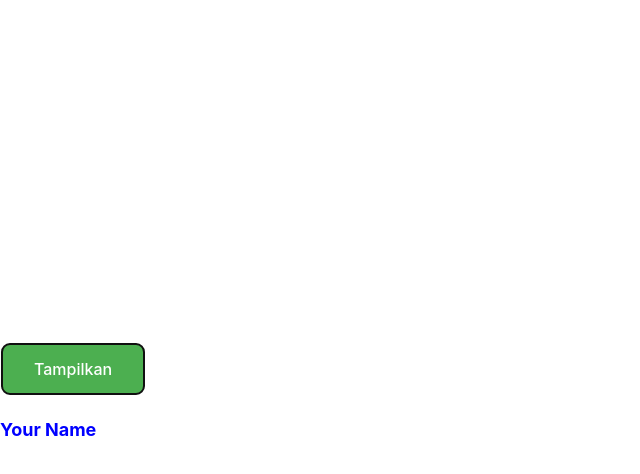
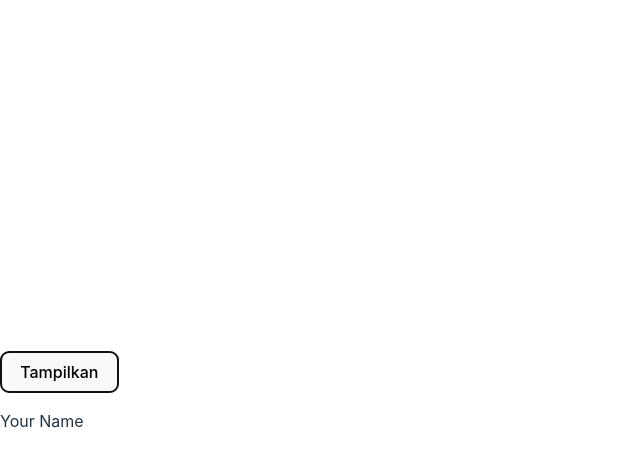
Before and after one commit to Nando131/NandoKacaw, a React (Vite) app in the folder Hernando-Assignment-18/: page / in a window 1280 px wide. Both pictures are taken after a click on the button "Tampilkan". Shown: the top 474 px of the page, without its empty margins (0-640 px from the left). Built offline with nearby package versions, Linux system fonts and the light colour scheme.

Commit message:
Added ToggleName component

```diff
--- a/Hernando-Assignment-18/src/App.jsx
+++ b/Hernando-Assignment-18/src/App.jsx
@@ -12,29 +12,8 @@ function App() {
 
     return (
         <div>
-            <button
-                style={{
-                    backgroundColor: '#4CAF50', /* Green */
-                    border: 'none',
-                    color: 'white',
-                    padding: '15px 32px',
-                    textAlign: 'center',
-                    textDecoration: 'none',
-                    display: 'inline-block',
-                    fontSize: '16px',
-                    margin: '4px 2px',
-                    cursor: 'pointer'
-                }}
-                onClick={handleClick}>
-                Tampilkan
-            </button>
-            {isShown && (
-                <p style={{
-                    color: 'blue',
-                    fontSize: '18px',
-                    fontWeight: 'bold'
-                }}>Your Name</p>
-            )}
+            <button onClick={handleClick}>Tampilkan</button>
+            {isShown && <p>Your Name</p>}
         </div>
     );
 }
```
